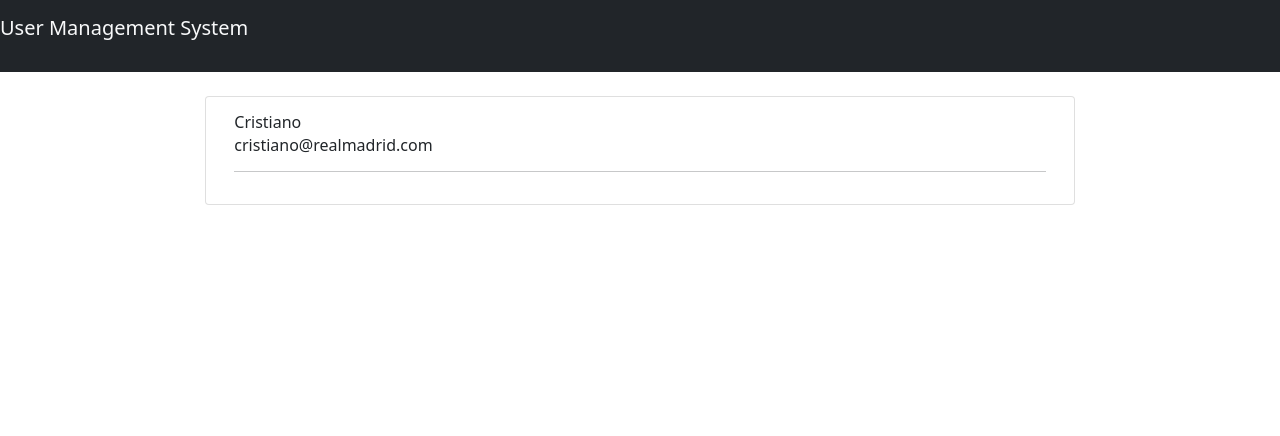
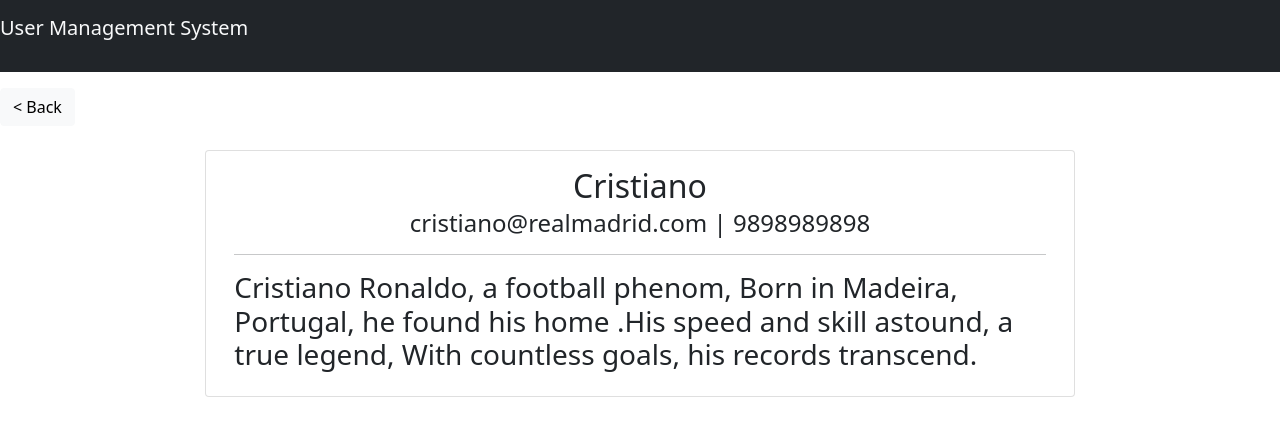
Before and after one commit to proactivecoder91/user-management-system, an Angular app in the folder user-management-system/: page /user/1 in a window 1280 px wide. Shown: the top 436 px of the page. Built offline with nearby package versions, Linux system fonts and the light colour scheme; data requests are answered from the project's data file.

Commit message:
Added missing fields in user section

```diff
--- a/user-management-system/src/app/components/user/user.component.html
+++ b/user-management-system/src/app/components/user/user.component.html
@@ -1,9 +1,15 @@
+<button [routerLink]="['/']" class="mt-3 btn btn-light">< Back</button>
 <section class="row justify-content-center mt-4">
   <div class="card col-8">
     <div class="card-body">
-      <h6 class="card-title">{{ userObject?.name }}</h6>
-      <h6 class="card-subtitle">{{ userObject?.email }}</h6>
+      <h2 class="card-title text-center">{{ userObject?.name }}</h2>
+      <h4 class="card-subtitle text-center">
+        {{ userObject?.email }} | {{ userObject?.phone }}
+      </h4>
       <hr />
+      <h3>
+        {{ userObject?.bio }}
+      </h3>
     </div>
   </div>
 </section>
```
